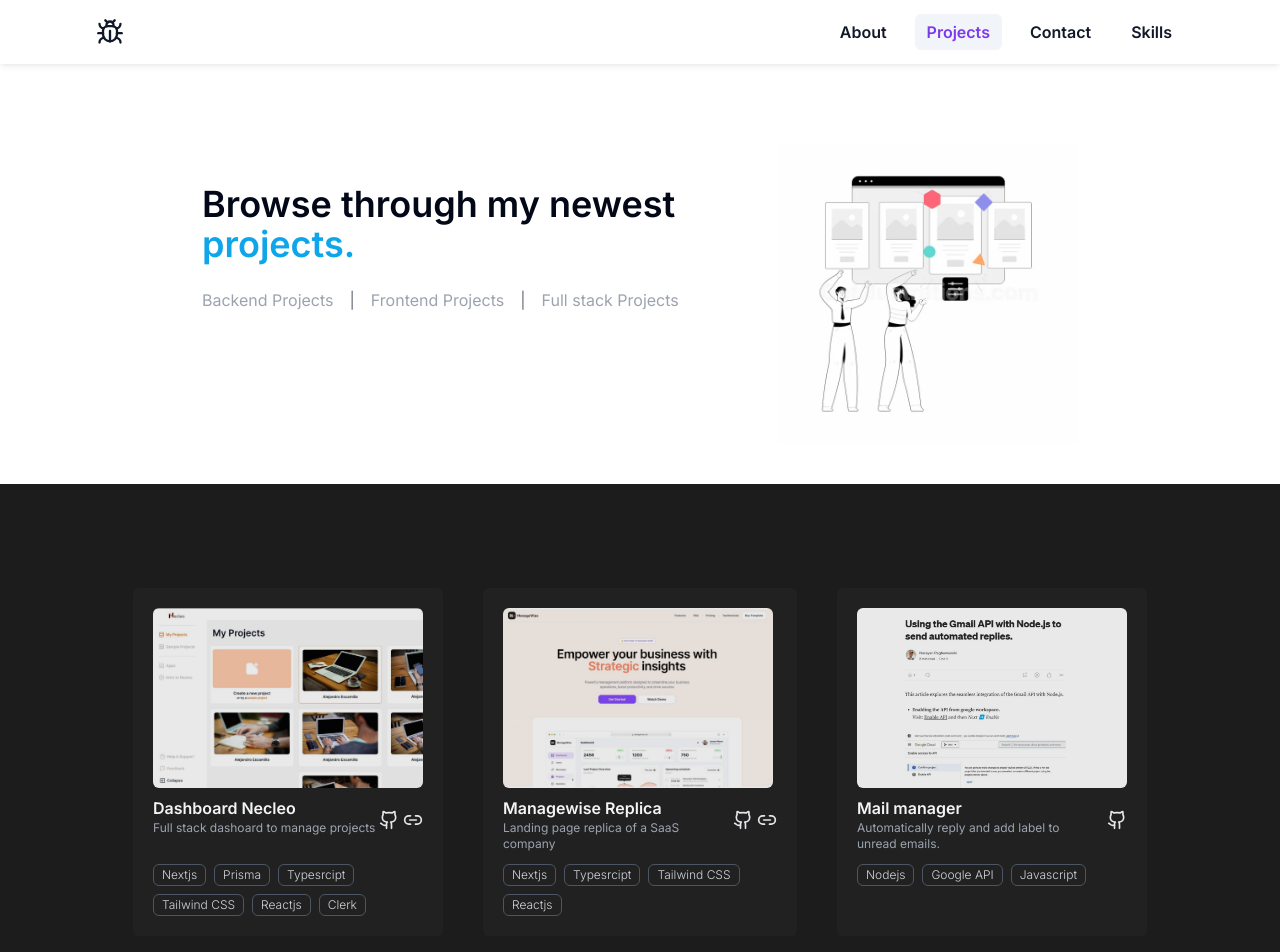
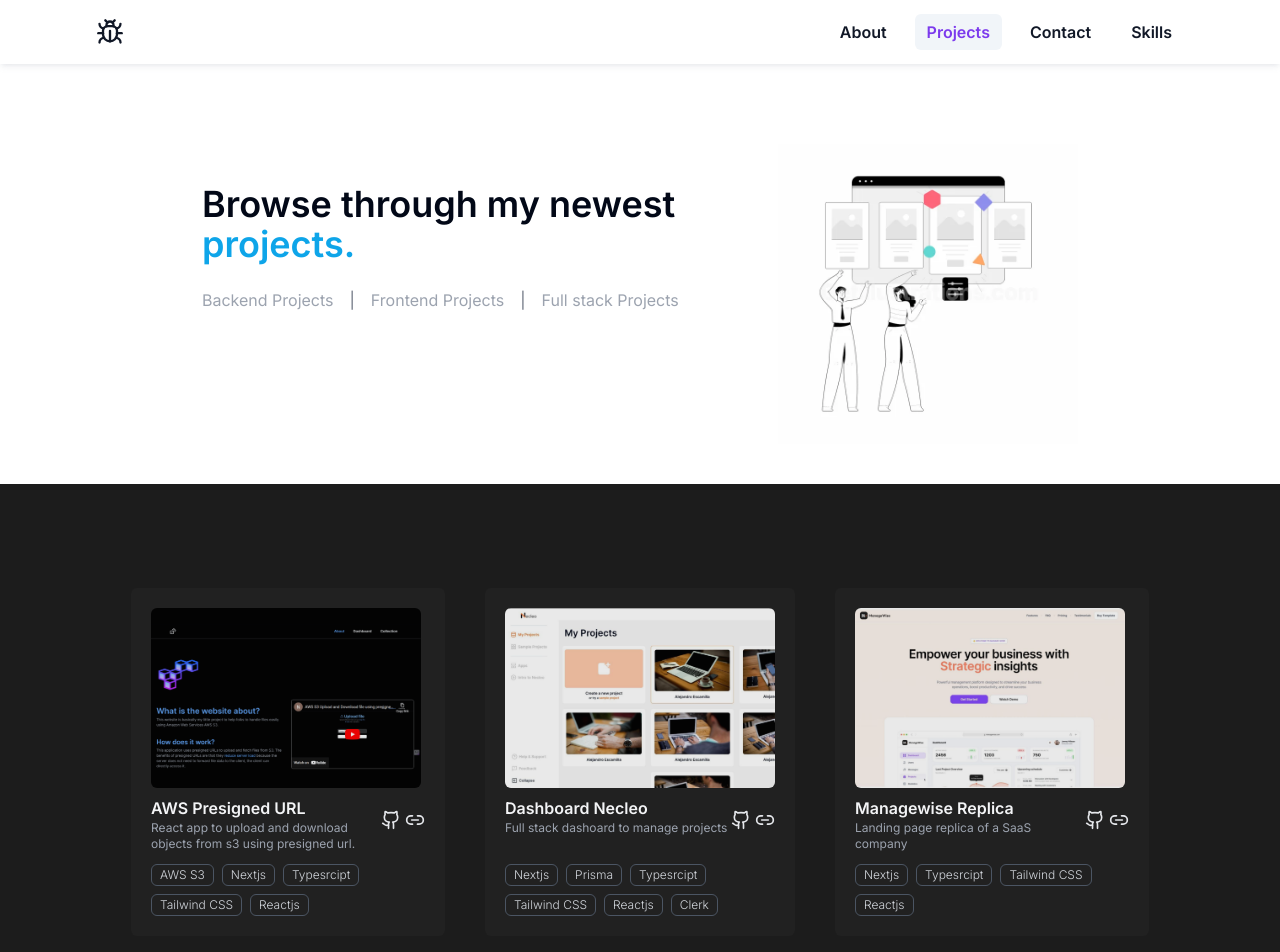
Before and after one commit to narayan-raghuwanshi/portfolio, a Next.js app: page /projects in a window 1280 px wide. Shown: the top 952 px of the page. Built offline with nearby package versions, Linux system fonts and the light colour scheme.

Commit message:
Added new project

```diff
--- a/app/(routes)/projects/constants.ts
+++ b/app/(routes)/projects/constants.ts
@@ -1,66 +1,102 @@
 interface project {
-    title: string,
-    description: string,
-    image: string,
-    repository: string,
-    deployment: string,
-    techUsed: string[],
+  title: string;
+  description: string;
+  image: string;
+  repository: string;
+  deployment: string;
+  techUsed: string[];
 }
 export const projects: project[] = [
   {
-        title: 'Dashboard Necleo',
-        description: 'Full stack dashoard to manage projects',
-        image: '/necleodashboard.jpg',
-        repository: 'https://github.com/narayan-raghuwanshi/dashboard-necleo',
-        deployment: 'https://necleo.narayanraghuwanshi.one/',
-        techUsed: ['Nextjs', 'Prisma','Typesrcipt', 'Tailwind CSS', 'Reactjs','Clerk'],
+    title: "AWS Presigned URL",
+    description: "React app to upload and download objects from s3 using presigned url.",
+    image: "/presignedurl.png",
+    repository: "https://github.com/narayan-raghuwanshi/presigned-url-s3.git",
+    deployment: "https://presigned-url-s3.vercel.app/",
+    techUsed: [
+      "AWS S3",
+      "Nextjs",
+      "Typesrcipt",
+      "Tailwind CSS",
+      "Reactjs",
+    ],
   },
   {
-        title: 'Managewise Replica',
-        description: 'Landing page replica of a SaaS company',
-        image: '/managewisereplica.jpg',
-        repository: 'https://github.com/narayan-raghuwanshi/managewise-replica',
-        deployment: 'https://managewisereplica.narayanraghuwanshi.one/',
-        techUsed: ['Nextjs', 'Typesrcipt', 'Tailwind CSS', 'Reactjs'],
+    title: "Dashboard Necleo",
+    description: "Full stack dashoard to manage projects",
+    image: "/necleodashboard.jpg",
+    repository: "https://github.com/narayan-raghuwanshi/dashboard-necleo",
+    deployment: "https://necleo.narayanraghuwanshi.one/",
+    techUsed: [
+      "Nextjs",
+      "Prisma",
+      "Typesrcipt",
+      "Tailwind CSS",
+      "Reactjs",
+      "Clerk",
+    ],
   },
   {
-        title: 'Mail manager',
-        description: 'Automatically reply and add label to unread emails.',
-        image: '/mailmanager.jpg',
-        repository: 'https://github.com/narayan-raghuwanshi/mail-manager',
-        deployment: '',
-        techUsed: ['Nodejs', 'Google API', 'Javascript'],
+    title: "Managewise Replica",
+    description: "Landing page replica of a SaaS company",
+    image: "/managewisereplica.jpg",
+    repository: "https://github.com/narayan-raghuwanshi/managewise-replica",
+    deployment: "https://managewisereplica.narayanraghuwanshi.one/",
+    techUsed: ["Nextjs", "Typesrcipt", "Tailwind CSS", "Reactjs"],
   },
   {
-        title: 'Ecommerce app',
-        description: 'Full stack ecommerce app',
-        image: '/ecommerceapp.jpg',
-        repository: 'https://github.com/narayan-raghuwanshi/ecommerce-app',
-        deployment: '',
-        techUsed: ['Nodejs', 'AWS EC2', 'CI/CD', 'Typesrcipt', 'Material UI', 'Reactjs', 'MongoDB'],
+    title: "Mail manager",
+    description: "Automatically reply and add label to unread emails.",
+    image: "/mailmanager.jpg",
+    repository: "https://github.com/narayan-raghuwanshi/mail-manager",
+    deployment: "",
+    techUsed: ["Nodejs", "Google API", "Javascript"],
   },
   {
-        title: 'Rarity',
-        description: 'Request the books which are hard to find.',
-        image: '/rarity.jpg',
-        repository: 'https://github.com/narayan-raghuwanshi/rarity',
-        deployment: 'https://rarity.narayanraghuwanshi.one/',
-        techUsed: ['Nextjs', 'Prisma', 'postgreSQL', 'Typesrcipt', 'Tailwind CSS', 'Reactjs'],
+    title: "Ecommerce app",
+    description: "Full stack ecommerce app",
+    image: "/ecommerceapp.jpg",
+    repository: "https://github.com/narayan-raghuwanshi/ecommerce-app",
+    deployment: "",
+    techUsed: [
+      "Nodejs",
+      "AWS EC2",
+      "CI/CD",
+      "Typesrcipt",
+      "Material UI",
+      "Reactjs",
+      "MongoDB",
+    ],
   },
   {
-        title: 'Redesign Andromeda',
-        description: 'Redesign Andromeda Surgical Website',
-        image: '/andromeda.jpg',
-        repository: 'https://github.com/narayan-raghuwanshi/andromeda',
-        deployment: 'https://redesignandromeda.narayanraghuwanshi.one/',
-        techUsed: ['Nextjs', 'Typesrcipt', 'Emailjs', 'Tailwind CSS', 'Reactjs'],
+    title: "Rarity",
+    description: "Request the books which are hard to find.",
+    image: "/rarity.jpg",
+    repository: "https://github.com/narayan-raghuwanshi/rarity",
+    deployment: "https://rarity.narayanraghuwanshi.one/",
+    techUsed: [
+      "Nextjs",
+      "Prisma",
+      "postgreSQL",
+      "Typesrcipt",
+      "Tailwind CSS",
+      "Reactjs",
+    ],
   },
   {
-        title: 'Admin Dashboard',
-        description: 'Admin dashboard to manage users',
-        image: '/admindashboard.jpg',
-        repository: 'https://github.com/narayan-raghuwanshi/admin-dashboard',
-        deployment: 'https://admindashboard.narayanraghuwanshi.one/',
-        techUsed: ['Nextjs', 'Typesrcipt', 'Tailwind CSS', 'Reactjs'],
-    }
-]
+    title: "Redesign Andromeda",
+    description: "Redesign Andromeda Surgical Website",
+    image: "/andromeda.jpg",
+    repository: "https://github.com/narayan-raghuwanshi/andromeda",
+    deployment: "https://redesignandromeda.narayanraghuwanshi.one/",
+    techUsed: ["Nextjs", "Typesrcipt", "Emailjs", "Tailwind CSS", "Reactjs"],
+  },
+  {
+    title: "Admin Dashboard",
+    description: "Admin dashboard to manage users",
+    image: "/admindashboard.jpg",
+    repository: "https://github.com/narayan-raghuwanshi/admin-dashboard",
+    deployment: "https://admindashboard.narayanraghuwanshi.one/",
+    techUsed: ["Nextjs", "Typesrcipt", "Tailwind CSS", "Reactjs"],
+  },
+];
```
Also changed, not shown: public/presignedurl.png (added). Lines whose indentation alone changed are shown as unchanged.
